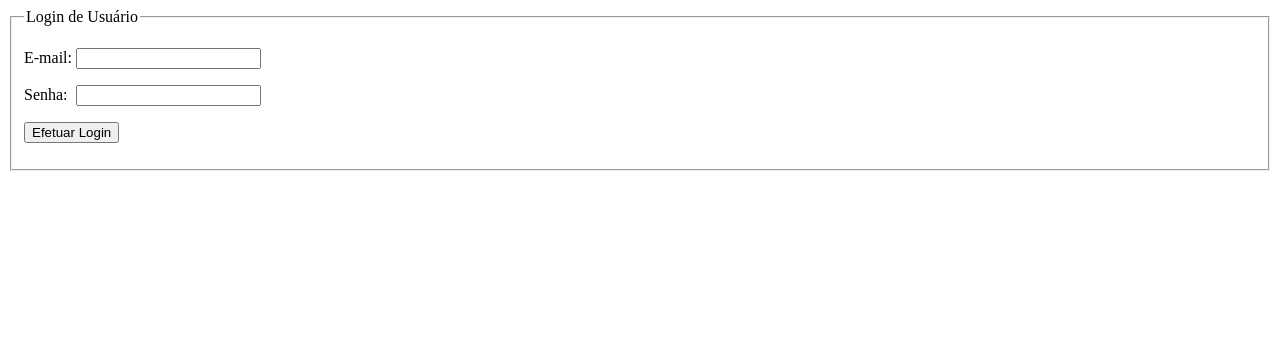
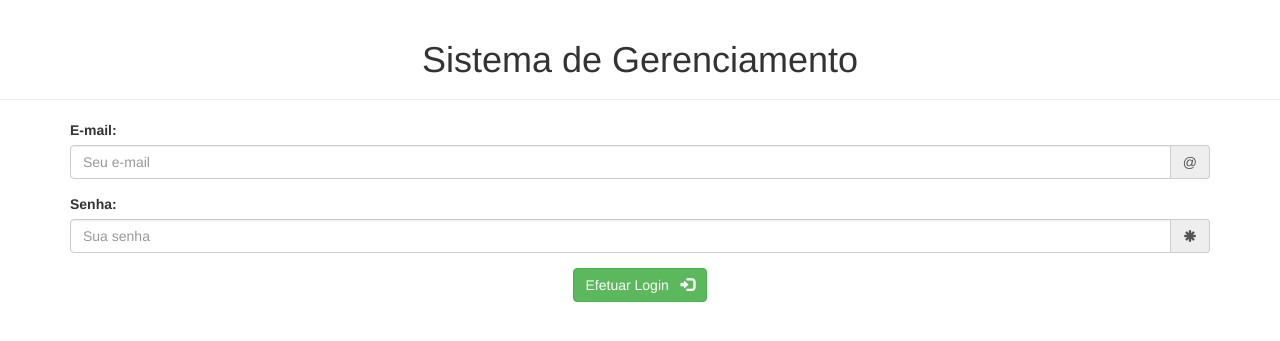
Before and after one commit to diggleweb/sistema-gerenciamento, a PHP site: page / in a window 1280 px wide. Shown: the top 341 px of the page. Run offline with PHP 8.4, Linux system fonts and the light colour scheme; some libraries are stand-ins or nearby versions.

Commit message:
Adicionado Estilo Bootstrap a pagina de Login index.php

```diff
--- a/index.php
+++ b/index.php
@@ -1,39 +1,75 @@
 <!DOCTYPE html>
 <html lan="pt-br">
 <head>
+	<title>Sistema de Gerenciamento | Login</title>
+	<meta http-equiv="content-type" content="text/html; charset=UTF-8">
 	<meta charset="UTF-8"/>
-	<title>Sistema de Gerenciamento | Login</title>
+	<meta name="generator" content="Jair Junior" />
+	<meta name="viewport" content="width=device-width, initial-scale=1, maximum-scale=1">
+	<link rel="stylesheet" type="text/css" href="_style/css/mystyle.css">
+	<link rel="stylesheet" type="text/css" href="_style/css/bootstrap.min.css">
+	<script src="https://ajax.googleapis.com/ajax/libs/jquery/2.1.4/jquery.min.js"></script>
 </head>
 
 
 <body>
-<div id="interface">
+
+<div class="page-header text-center">
+	<h1 class="center-block">Sistema de Gerenciamento</h1>
+</div>
+
+<div class="container" id="form-log-in">
 	<!-- Cria formulário de login na tela -->
-	<form action="_script/LoginProcessamento.php" method="post">
-	<fieldset id="login"><legend>Login de Usuário</legend>
+	<form action="_script/LoginProcessamento.php" method="post" role="form">
 
 		<!-- Verifica a existência de erro no processo de Login -->
 		<?php if(isset($_GET["ERRO"]) && $_GET["ERRO"] == "1"){ ?>
-			<p>Usuario e/ou senha inválido!</p>
+			<div class="alert alert-danger" role="alert">
+				<span class="glyphicon glyphicon-exclamation-sign" aria-hidden="true"></span>
+				<span class="sr-only">Error:</span>
+				Usuário e/ou senha inválidos!
+			</div>
 		<?php }else if(isset($_GET["ERRO"]) && $_GET["ERRO"] == "2"){ ?>
-			<p>Efetue o login!</p>
+			<div class="alert alert-danger" role="alert">
+				<span class="glyphicon glyphicon-exclamation-sign" aria-hidden="true"></span>
+				<span class="sr-only">Error:</span>
+				Efetue o login!
+			</div>
 		<?php } ?>
 
 		<!-- Campo para e-mail -->
-		<p><label for="nEmail">E-mail:</label>
-		<input type="text" id="idEmail" name="nEmail"/></p>
+		<div class="form-group">
+			<label for="idEmail" class="control-label">E-mail:</label>
+			<div class="input-group">
+				<input type="text" class="form-control" id="idEmail" name="nEmail" placeholder="Seu e-mail" required />
+				<span class="input-group-addon" id="basic-addon1">@</span>
+			</div>
+		</div>
 
 		<!-- Campo para senha -->
-		<p><label for="nSenha">Senha:&nbsp;</label>
-		<input type="password" id="idSenha" name="nSenha"/></p>
+		<div class="form-group">
+			<label for="idSenha" class="control-label">Senha:</label>
+			<div class="input-group">
+				<input type="password" class="form-control" id="idSenha" name="nSenha" placeholder="Sua senha" required />
+				<span class="input-group-addon" id="sizing-addon3">
+					<span class="glyphicon glyphicon-asterisk" aria-hidden="true"></span>
+				</span>
+			</div>
+		</div>
 
 		<!-- Botão de login -->
-		<p><input type="submit" value="Efetuar Login"/></p>
+		<div class="text-center">
+			<button type="submit" class="btn btn-success" id="btn-log-in">
+				Efetuar Login &nbsp;&nbsp;<span class="glyphicon glyphicon-log-in" aria-hidden="true"></span>
+			</button>
+		</div>
 
-	</fieldset>
 	</form>
+</div>
 
-</div>
+
+
+<script type="text/javascript" src="_style/js/bootstrap.min.js"></script>
 </body>
 
 </html>
```
